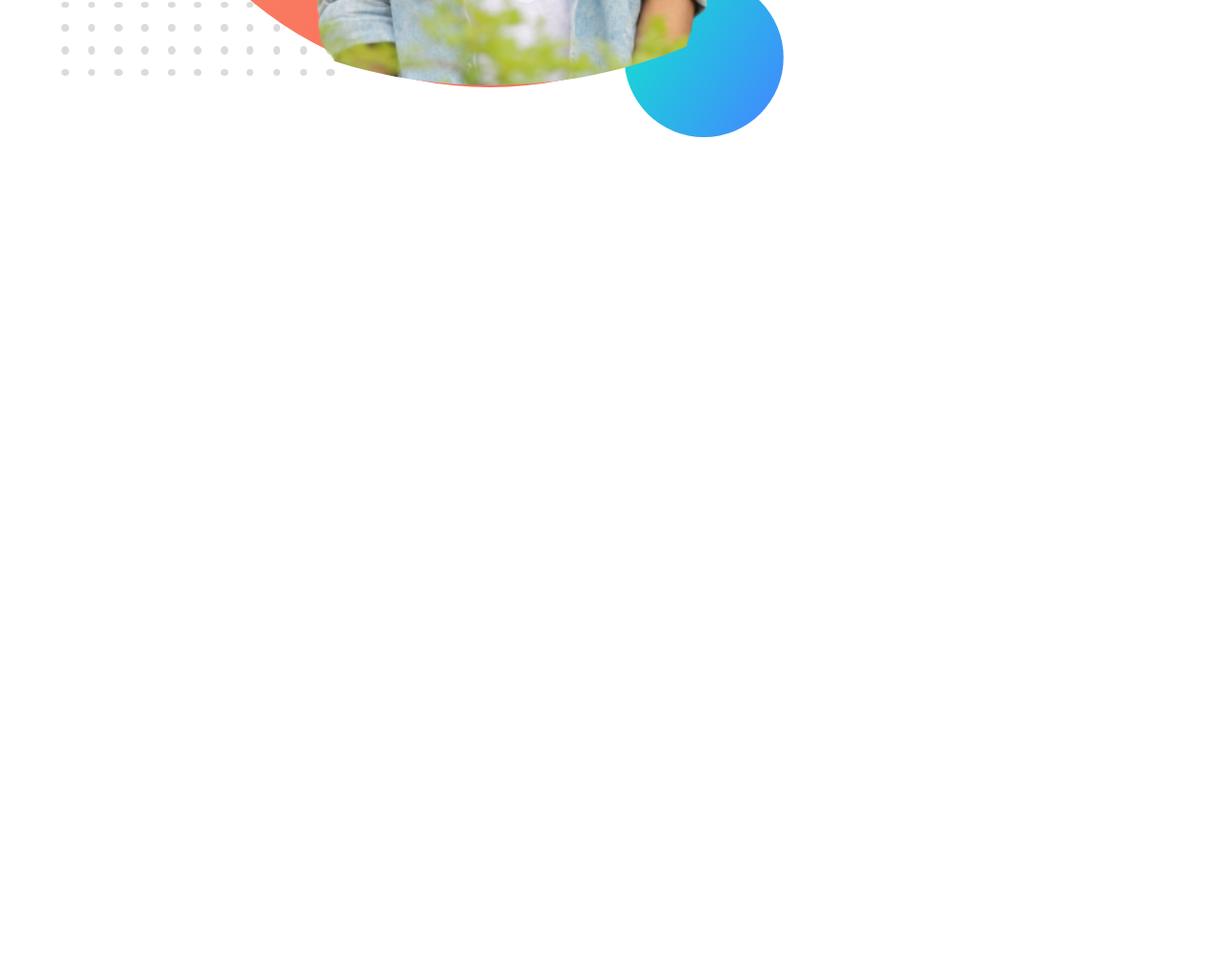
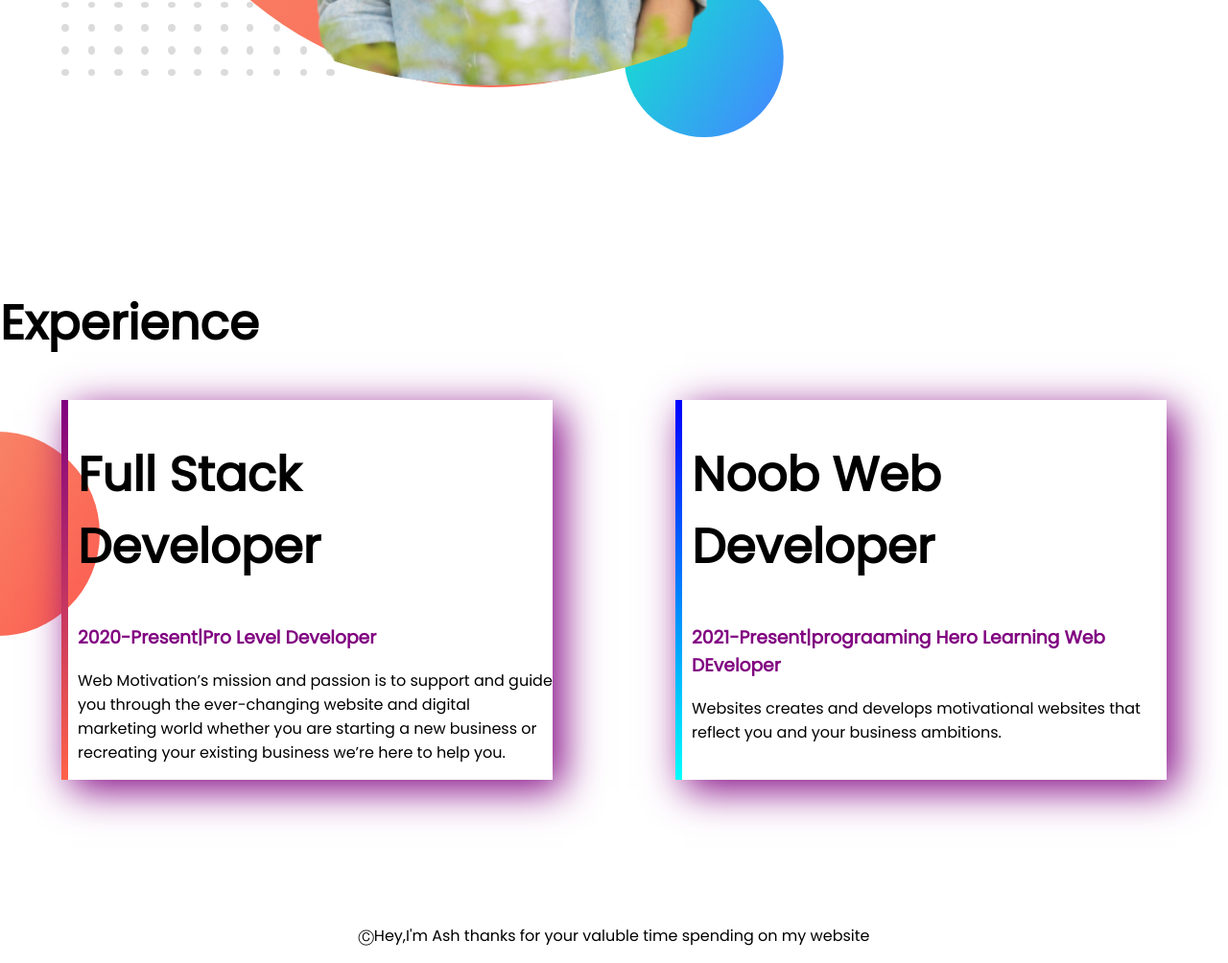
Before and after one commit to Xaraf-Ash/developer-portfolio, a plain HTML site: page index.html in a window 1280 px wide. Shown: the part 1529-2533 px from the top of the page at 96% size. Before the commit the page ends 1829 px from the top, so only its background shows below. Drawn offline with Linux system fonts and the light colour scheme.

Commit message:
footer and experince added

```diff
--- a/index.html
+++ b/index.html
@@ -11,7 +11,7 @@
     <link rel="stylesheet" href="style.css">
 </head>
 <body>
-   <section class="top-banner">
+   <section class="top-banner flexible-container">
     <div class="half-width">
         <h1>Welcome To</h1>
         <h1><span class="ASH">Ashik Ahmed</span> world!</h1>
@@ -23,7 +23,7 @@
             <img src="images/my-bg2.png" alt="">
         </div>
    </section>
-   <section class="dream-big">
+   <section class="dream-big flexible-container">
        <div class="half-width">
            <img src="images/ash-bg.png" alt="">
        </div>
@@ -36,5 +36,26 @@
        </div>
 
    </section>
+   <section class="xaraf-area">
+       <h1>Experience</h1>
+      <div class="flexible-container">
+        <div id="full-stack" class="experience-item">
+            <h1>Full Stack Developer</h1>
+            <h3 class="font-color">2020-Present|Pro Level Developer</h3>
+            <p>Web Motivation’s mission and passion is to support and guide you through the ever-changing website and digital marketing world whether you are starting a new business or recreating your existing business we’re here to help you.</p>
+        </div>
+        <div id="web-dev"class="experience-item">
+            <h1>Noob Web Developer</h1>
+            <h3 class="font-color">2021-Present|prograaming Hero Learning Web DEveloper</h3>
+            <p>Websites creates and develops motivational websites that reflect you and your business ambitions.</p>
+
+
+        </div>
+      </div>
+
+   </section>
+   <footer>
+       <p>ⒸHey,I'm Ash thanks for your valuble time spending on my website</p>
+   </footer>
 </body>
 </html>
--- a/style.css
+++ b/style.css
@@ -8,7 +8,7 @@ h1{
 .ASH{
     color: purple;
 }
-section{
+.flexible-container{
     display: flex;
     margin-bottom: 150px;
 }
@@ -54,3 +54,32 @@ section{
 .mid-night{
     color: orange
 }
+.font-color{
+    color: purple;
+}
+.experience-item{
+   width: 40%;
+   margin-left: 5%;
+   margin-right:5%;
+   padding-left: 10px;
+    box-shadow: 10px 10px  40px purple;
+
+}
+.xaraf-area{
+    background-image: url(images/exp-bg.png);
+    background-repeat: no-repeat;
+    background-position: left;
+}
+#web-dev{
+    border-left: 7px solid;
+    border-image: linear-gradient(blue,cyan);
+   border-image-slice: 1;
+}
+#full-stack{
+    border-left: 7px solid;
+    border-image: linear-gradient(purple,tomato);
+   border-image-slice: 1;
+}
+footer p{
+    text-align: center;
+}
```
Also changed, not shown: showOff/20200519_231702[31].jpg (deleted), showOff/88331236_672575320178213_3692495397118279680_n.jpg (deleted).
